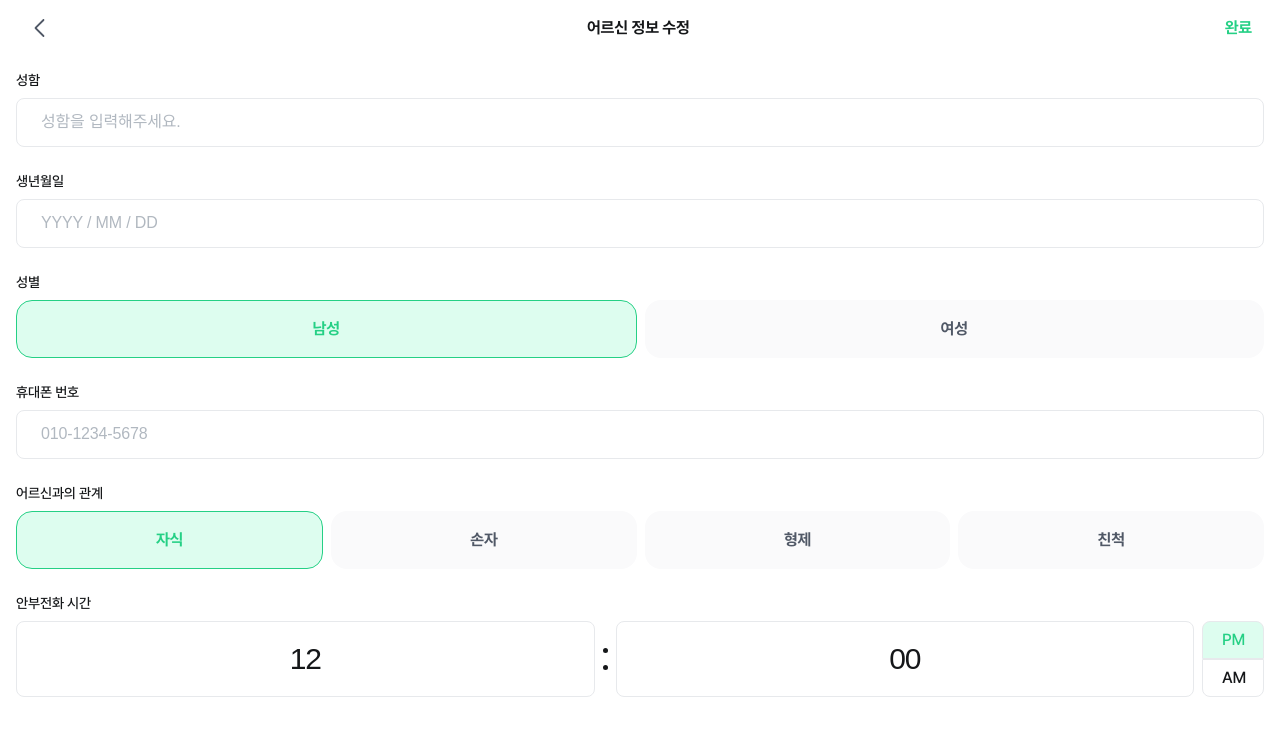
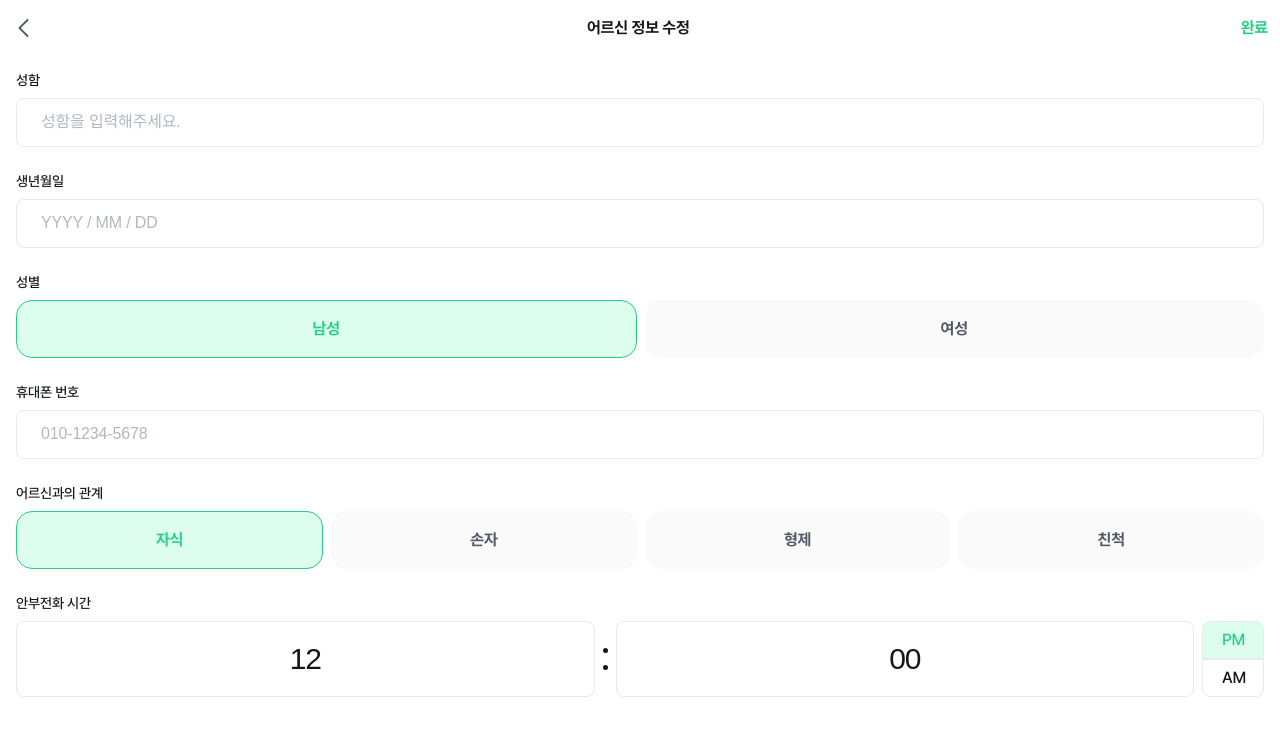
Before and after one commit to DND-HACKATHON-Teamplay/frontend, a React (Vite) app: page /editelder in a window 1280 px wide. Shown: the top 736 px of the page. Built offline with nearby package versions, Linux system fonts and the light colour scheme; no server answers.

Commit message:
fix : 찐찐최종 수정

```diff
--- a/src/pages/EditElderly/EditElderly.module.css
+++ b/src/pages/EditElderly/EditElderly.module.css
@@ -19,7 +19,6 @@
   right: 0;
   z-index: 10;
   height: 56px;
-  padding: 0 16px;
   display: flex;
   flex-direction: row;
   justify-content: space-between;
```
